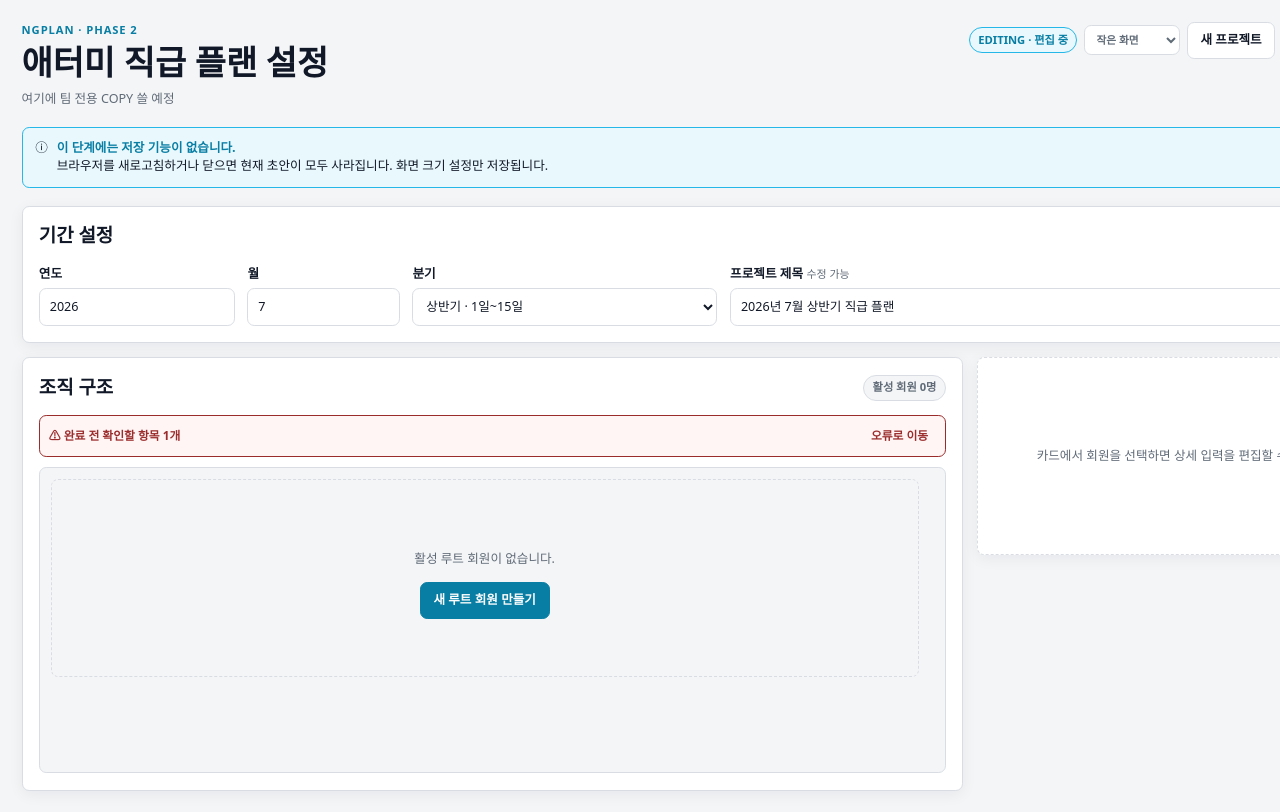
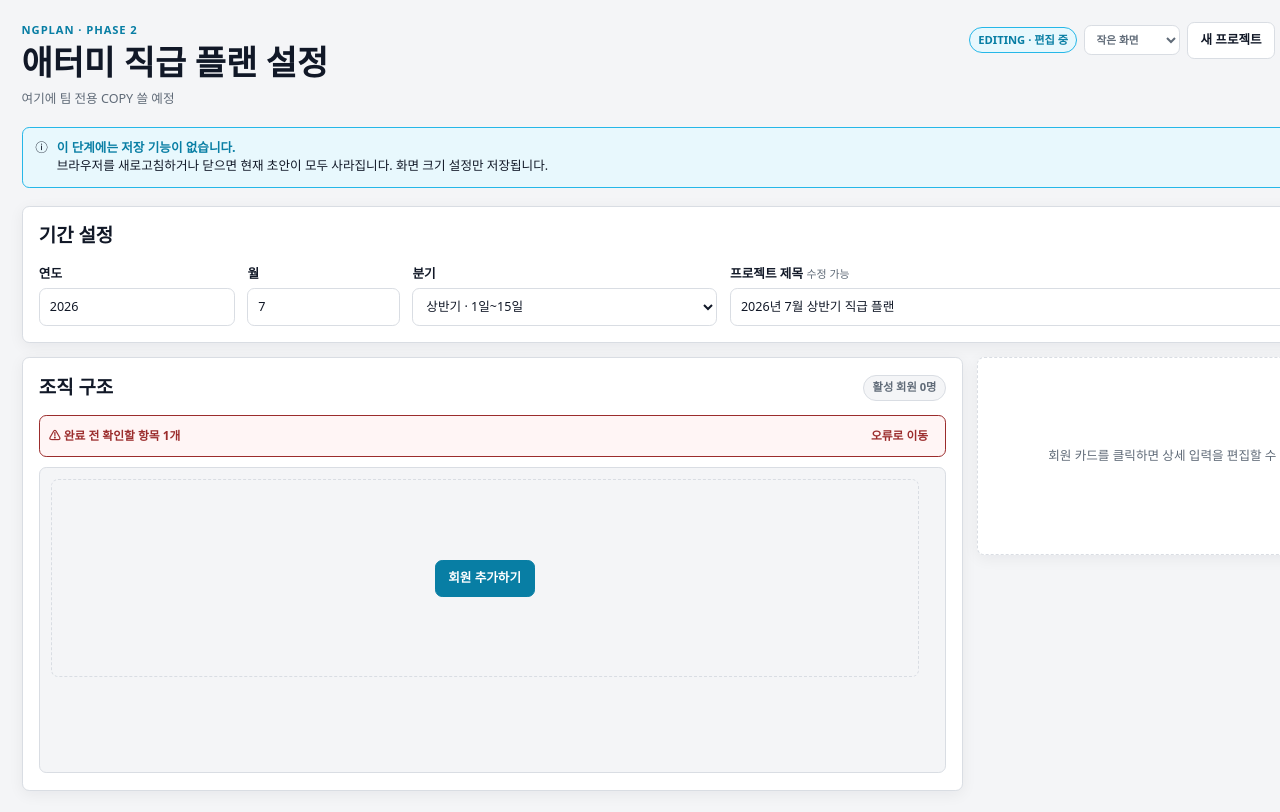
Before and after one commit to mworkroom/ngplan, a React (Vite) app: page / in a window 1280 px wide. Shown: the top 812 px of the page. Built offline with nearby package versions, Linux system fonts and the light colour scheme.

Commit message:
Modified OrganizationTree component to enhance user experience with clearer button labeling for adding members.

```diff
--- a/src/ui/App.tsx
+++ b/src/ui/App.tsx
@@ -519,7 +519,7 @@ export function App({ generateId: injectedGenerateId, initialDate }: AppProps =
           )}
           {selectedMember === undefined ? (
             <section className="panel empty-state">
-              <p>카드에서 회원을 선택하면 상세 입력을 편집할 수 있습니다.</p>
+              <p>회원 카드를 클릭하면 상세 입력을 편집할 수 있습니다.</p>
             </section>
           ) : (
             <section className="panel">
--- a/src/ui/components/OrganizationTree.tsx
+++ b/src/ui/components/OrganizationTree.tsx
@@ -128,9 +128,8 @@ export function OrganizationTree({
         {root === undefined ? (
           <div className="empty-state">
             <div>
-              <p>활성 루트 회원이 없습니다.</p>
               <button type="button" className="primary-button" onClick={onAddRoot}>
-                새 루트 회원 만들기
+                회원 추가하기
               </button>
             </div>
           </div>
```
Also changed, not shown: 2 other files (tests, documents, lock files or other folders).
